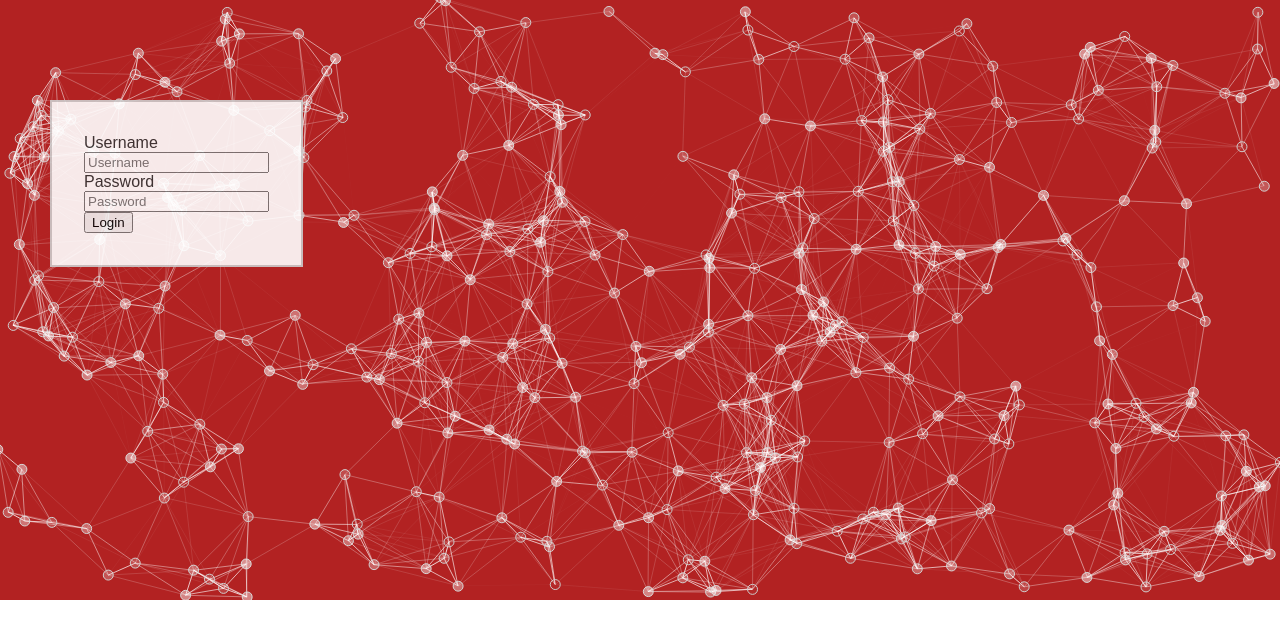
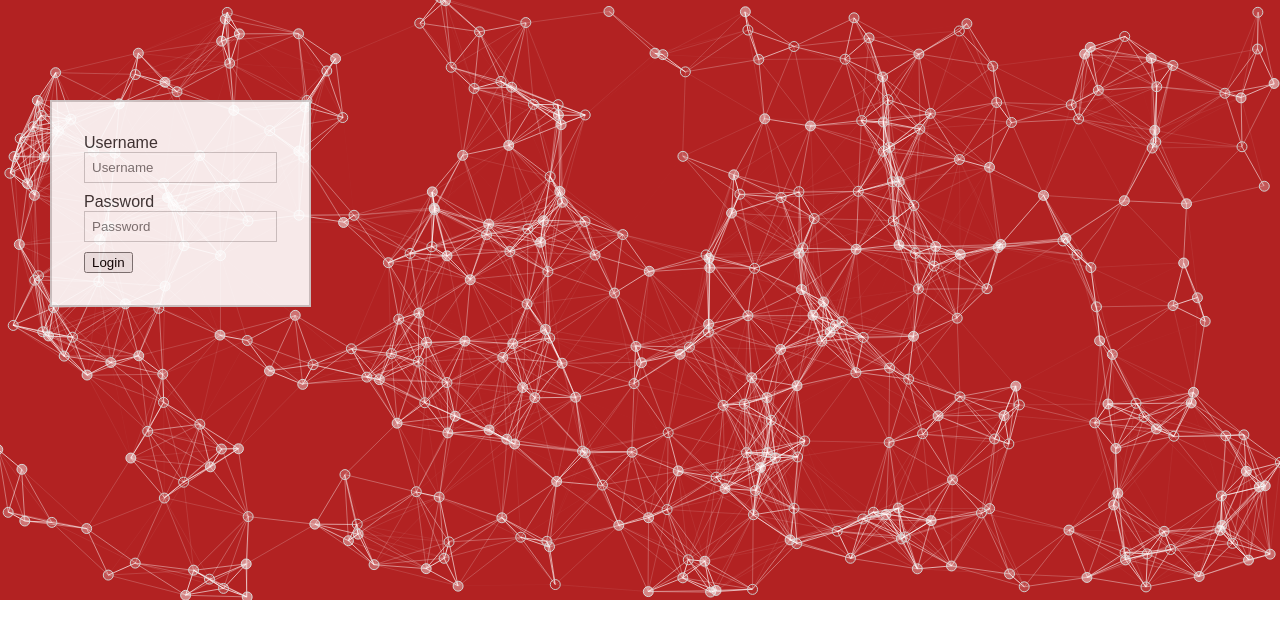
Before and after one commit to JSandersius/ParticleDemo, a website: page particleslogin/index.html in a window 1280 px wide. Drawn offline with nearby package versions, Linux system fonts and the light colour scheme; animation ran at ten frames a second.

Commit message:
okay done and done

```diff
--- a/particleslogin/style.css
+++ b/particleslogin/style.css
@@ -18,3 +18,10 @@ body{
     top:100px;
     left:50px;
 }
+
+#login input[type="text"], #login
+input[type="password"]{
+    padding:7px;
+    margin-bottom:10px;
+    border:1px #ccc solid;
+}
```
